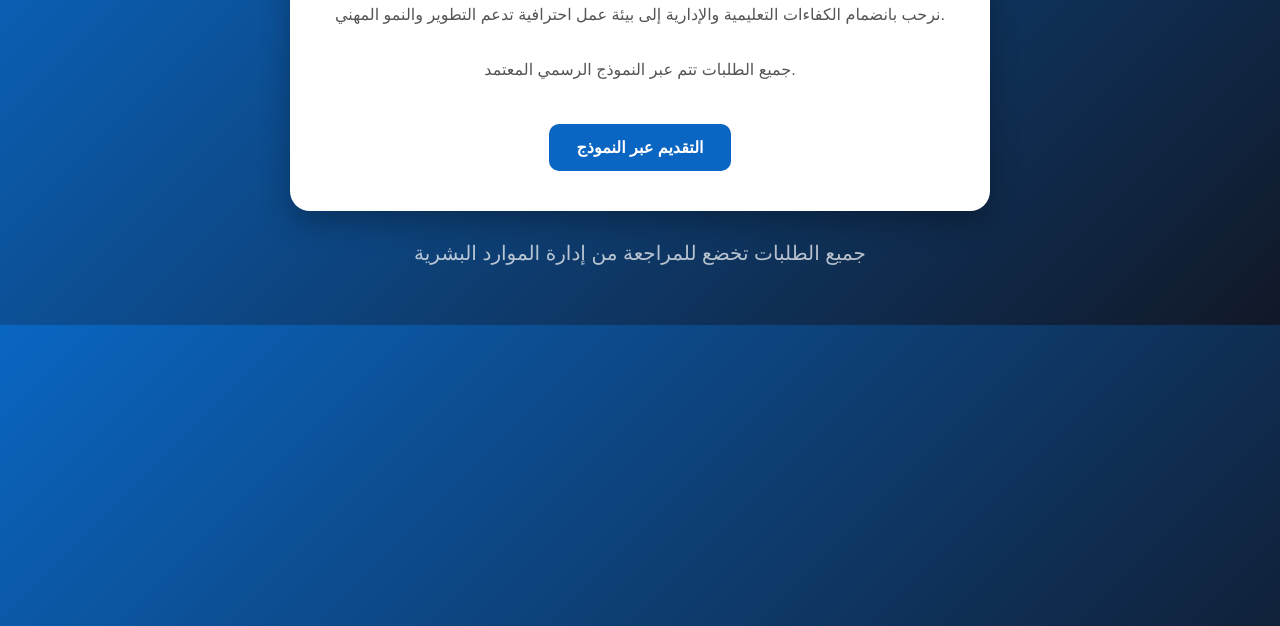
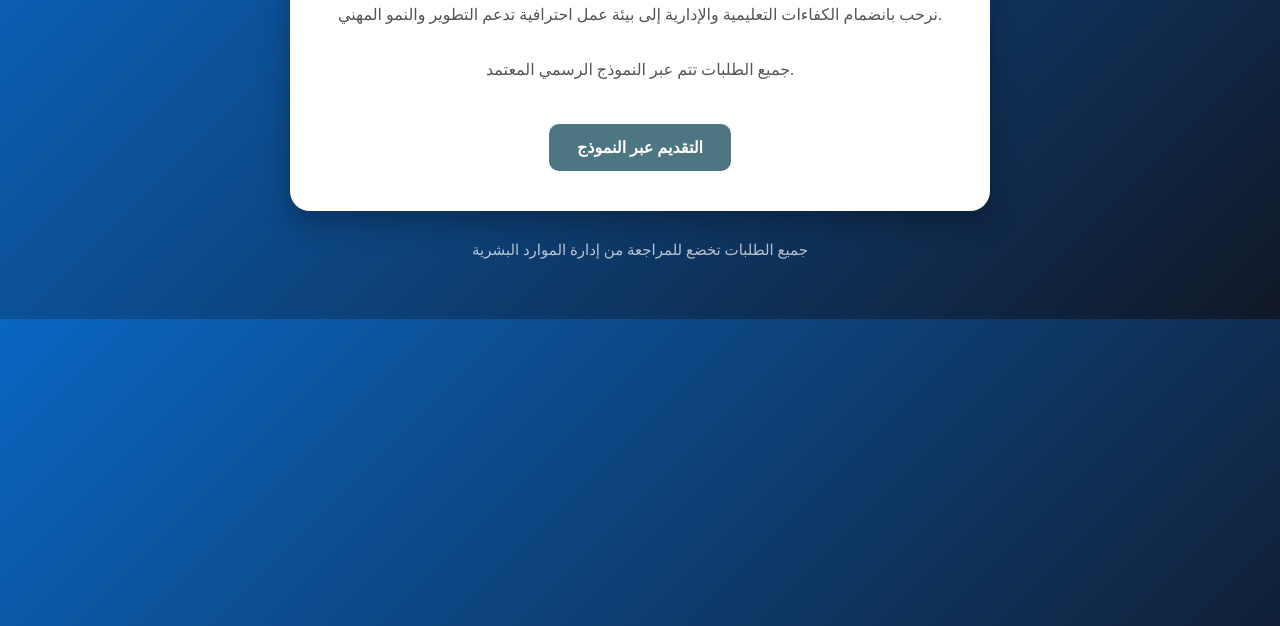
Before and after one commit to platform-hr/ShafiSchool, a plain HTML site: page index.html in a window 1280 px wide. Shown: the part 174-800 px from the top of the page. Drawn offline with Linux system fonts and the light colour scheme.

Commit message:
Update index.html

```diff
--- a/index.html
+++ b/index.html
@@ -17,7 +17,7 @@
   <style>
     body{
       margin:0;
-      font-family: Arial, sans-serif;
+      font-family: Cairo, Cairo;
       background: linear-gradient(135deg,#0a66c2,#111827);
       color:white;
       text-align:center;
@@ -38,7 +38,7 @@
     }
 
     h1{
-      color:#0a66c2;
+      color:#18314d;
       margin-bottom:10px;
     }
 
@@ -51,7 +51,7 @@
       display:inline-block;
       margin-top:25px;
       padding:14px 28px;
-      background:#0a66c2;
+      background:#4e7682;
       color:white;
       text-decoration:none;
       border-radius:10px;
@@ -60,12 +60,12 @@
     }
 
     .btn:hover{
-      background:#4e7682;
+      background:#737373;
     }
 
     .footer{
       margin-top:30px;
-      font-size:20px;
+      font-size:15px;
       opacity:0.7;
     }
   </style>
```
